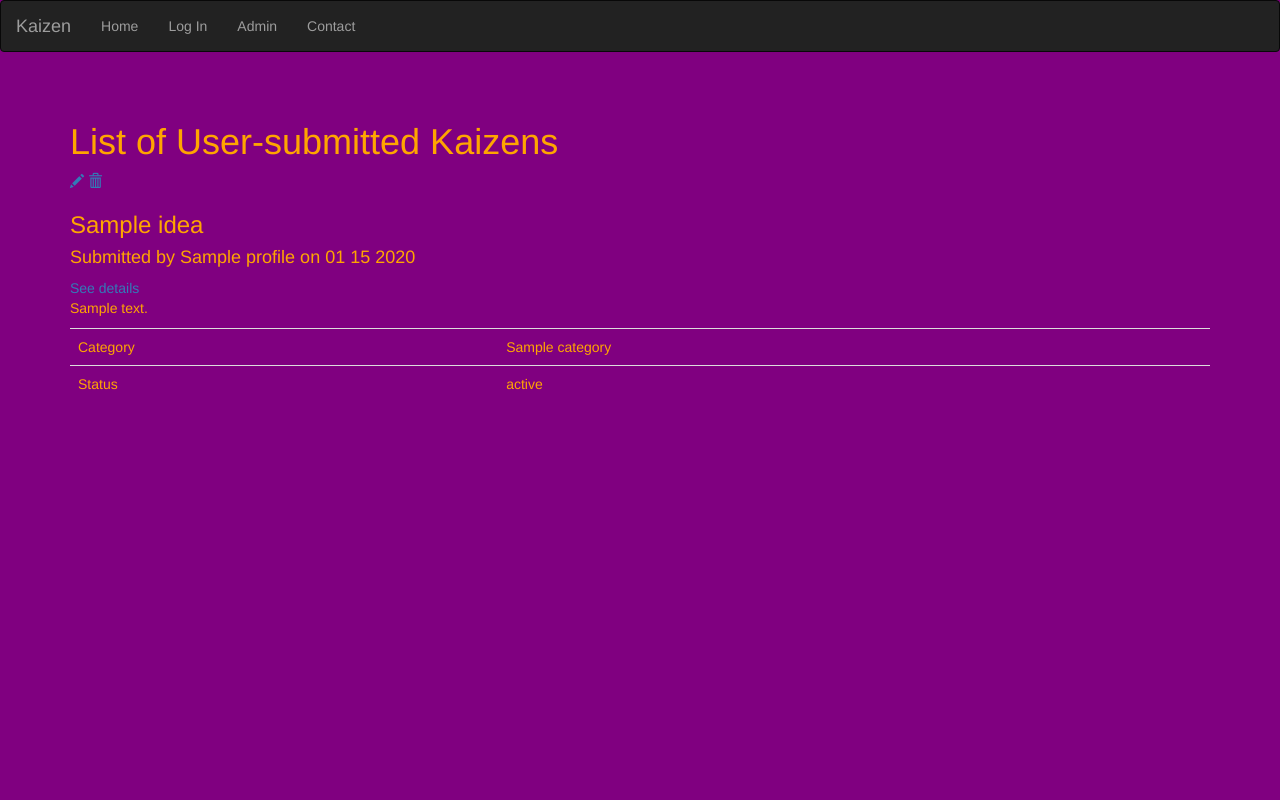
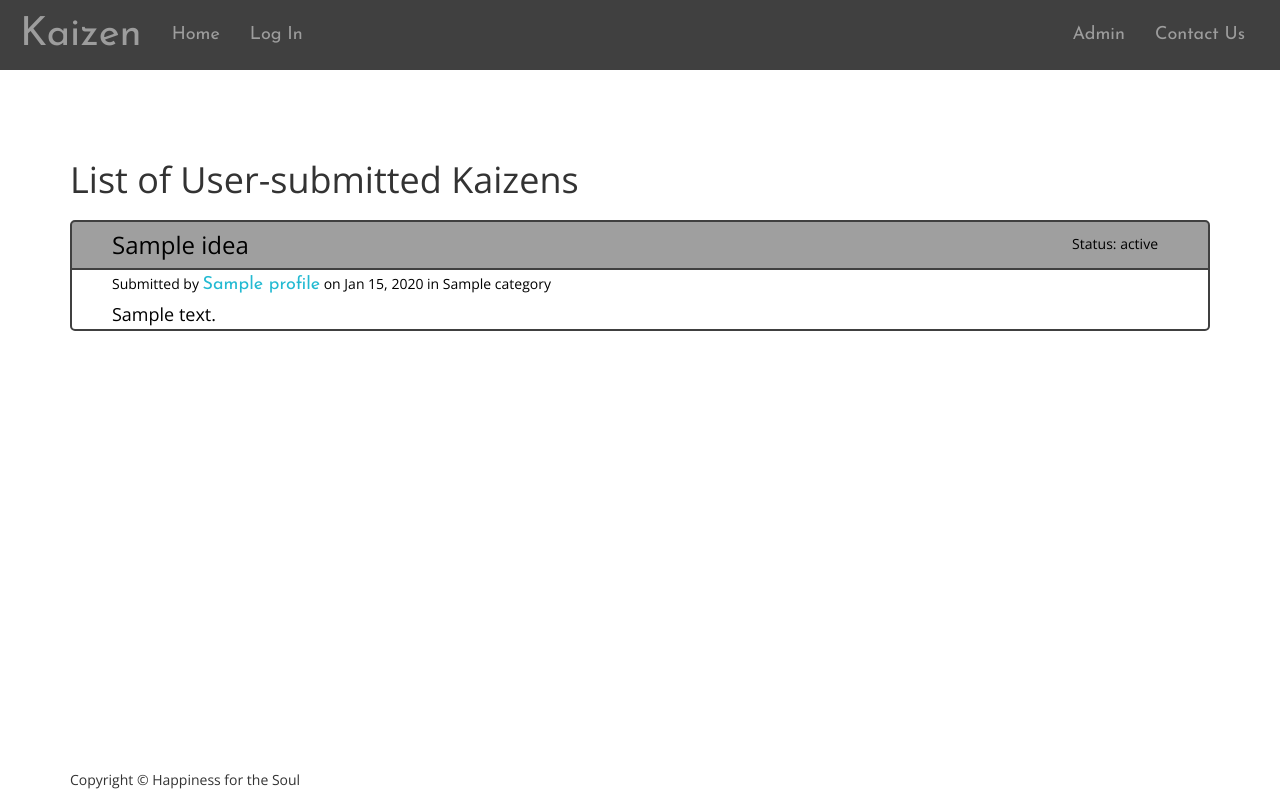
Before and after one commit to celestecarter95/suggestionBox, a Django app: template kaizen/templates/kaizen/idea_list.html in a window 1280 px wide. Run offline with Django 3.2, Linux system fonts and the light colour scheme; the template is opened without the code that fills it: most values are stand-ins (such as "Sample title", 1, 10 or a date in 2020); some libraries are stand-ins or nearby versions.

Commit message:
Styled the idea_list.html page.

```diff
--- a/kaizen/static/kaizen/css/styles.css
+++ b/kaizen/static/kaizen/css/styles.css
@@ -1,18 +1,95 @@
-#id_honeypot {
-	display: none;
+body {
+	font-family: 'Open Sans', sans-serif;
+	display: flex;
+	min-height: 100vh;
+	flex-direction: column;
+}
+
+.container {
+	flex: 1;
 }
 
 #id_honeypot {
     display: none;
 }
 
-.navbar-invser {
-	background-color: #404040;
+.navbar-inverse {
+	background-color: rgba(64,64,64,1.0);
 	border: none;
 	border-radius: 0;
+	padding: 10px 5px;
 }
 
-body {
-	color: orange;
-	background-color: purple;
+.navbar-brand {
+	font-size: 40px;
+	font-family: 'Josefin Sans', sans-serif;
 }
+
+.navbar-inverse .navbar-nav>li>a:hover,
+.navbar-inverse .navbar-brand:hover {
+	color: rgba(222,141,40,1.0);
+}
+
+.navbar-nav>li>a {
+	font-size: 18px;
+	font-family: 'Josefin Sans', sans-serif;
+}
+
+a, a:hover {
+	text-decoration: none;
+	color: black;
+}
+
+.marker,
+.kaizen {
+	border: 2px solid rgba(64,64,64,1.0);
+	border-radius: 5px;
+	margin: 20px 0;
+}
+
+.marker h3,
+.kaizen h3 {
+	background-color: rgba(64,64,64,0.5);
+	padding: 10px 40px;
+	margin: 0;
+	border-bottom: 2px solid rgba(64, 64, 64, 1.0);
+}
+
+.marker h4, .marker p, .marker a,
+.kaizen h4, .kaizen p, .kaizen a {
+	padding: 2px 40px;
+	margin: 0;
+}
+
+.marker .status,
+.kaizen .status {
+	float: right;
+	margin: 10px;
+}
+
+.marker .description,
+.kaizen .description {
+	font-size: 18px;
+}
+
+.user {
+	color: rgba(35,186,210,1.0);
+	font-family: 'Josefin Sans', sans-serif;
+	font-size: 18px;
+}
+
+span .stats {
+	margin: 0;
+}
+
+.marker h3 {
+	background-color: rgba(222,141,40,0.7);
+}
+
+.edit, .delete {
+	float: left;
+}
+
+.detail_kaizen h1 {
+	font-family: 'Josefin Sans', sans-serif;
+}
--- a/kaizen/templates/kaizen/idea_detail.html
+++ b/kaizen/templates/kaizen/idea_detail.html
@@ -5,10 +5,10 @@
 
 {% block 'content' %}
 
-<div>
+<div class="detail_kaizen">
 	<h1>{{ idea.title }}</h1>
-	<a href="{% url 'kaizen:updateidea' idea.id %}"><span class="glyphicon glyphicon-pencil"></span></a>
-	<a href="{% url 'kaizen:deleteidea' idea.id %}"><span class="glyphicon glyphicon-trash"></span></a>
+	<a class="edit" href="{% url 'kaizen:updateidea' idea.id %}"><span class="glyphicon glyphicon-pencil"></span></a>
+	<a class="delete" href="{% url 'kaizen:deleteidea' idea.id %}"><span class="glyphicon glyphicon-trash"></span></a>
 	<p>Posted by {{ request.user }} on {{ idea.pub_date|date:"M d, Y" }}</p>
 	<p>In category {{ idea.category.title }}</p>
 	<p class="description">{{ idea.description }}</p>
--- a/kaizen/templates/kaizen/idea_list.html
+++ b/kaizen/templates/kaizen/idea_list.html
@@ -7,25 +7,11 @@
 
     {% for idea in idea_list %}
 		<a href="{% url 'kaizen:ideadetail' idea.id %}">
-			<div {% ifequal idea.profile.user request.user %}class="mark"{% endifequal %}>
-				<a href="{% url 'kaizen:updateidea' idea.id %}"><span class="glyphicon glyphicon-pencil"></span></a>
-				<a href="{% url 'kaizen:deleteidea' idea.id %}"><span class="glyphicon glyphicon-trash"></span></a>
+			<div {% ifequal idea.profile.user request.user %} class="marker" {% else %} class="kaizen" {% endifequal %}>
+				<p class="status">Status: <span class="stats">{{ idea.get_status_display }}</span></p>
 				<h3>{{ idea.title }}</h3>
-				<h4>Submitted by {{ idea.profile }} on {{ idea.pub_date|date:"m d Y" }}</h4>
-				<a href="{% url 'kaizen:ideadetail' idea.id %}">See details</a>
-				<p>
-					{{ idea.description }}
-				</p>
-				<table class="table">
-				<tr>
-					<td>Category</td>
-					<td>{{ idea.category.title }}</td>
-				</tr>
-				<tr>
-					<td>Status</td>
-					<td>{{ idea.get_status_display }}</td>
-				</tr>
-				</table>
+				<p>Submitted by <span class="user">{{ idea.profile }}</span> on {{ idea.pub_date|date:"M d, Y" }} in {{ idea.category.title }}</p>
+				<p class="description">{{ idea.description }}</p>
 			</div>
 		</a>
 
--- a/templates/base.html
+++ b/templates/base.html
@@ -22,6 +22,9 @@
 	<!-- Custom Css -->
 	{% load staticfiles %}
 	<link rel="stylesheet" type="text/css" href="{% static 'css/styles.css' %}" />
+
+	<!-- Google Fonts -->
+	<link href='https://fonts.googleapis.com/css?family=Josefin+Sans:400,700|Open+Sans' rel='stylesheet' type='text/css'>
 
   </head>
 
@@ -50,8 +53,10 @@
                     <li><a href="/accounts/signin/">Log In</a></li>
 
                 {% endif %}
+          </ul>
+          <ul class="nav navbar-nav navbar-right">
             <li><a href="/admin/">Admin</a></li>
-            <li><a href="mailto:celestecarter95@gmail.com">Contact</a></li>
+            <li><a href="mailto:celestecarter95@gmail.com">Contact Us</a></li>
           </ul>
         </div><!--/.nav-collapse -->
       </div>
@@ -59,12 +64,17 @@
 
     <div class="container" style="margin-top: 50px;">
 		{% block 'content' %}
-
 			<div class="starter-template">
 			  <h1>Bootstrap starter template</h1>
 			  <p class="lead">Use this document as a way to quickly start any new project.<br> All you get is this text and a mostly barebones HTML document.</p>
 			</div>
 		{% endblock %}
     </div><!-- /.container -->
+
+	<footer>
+		<div class="container">
+			<p>Copyright &copy; Happiness for the Soul</p>
+		</div>
+	<footer>
   </body>
 </html>
```
Lines whose indentation alone changed are shown as unchanged.
